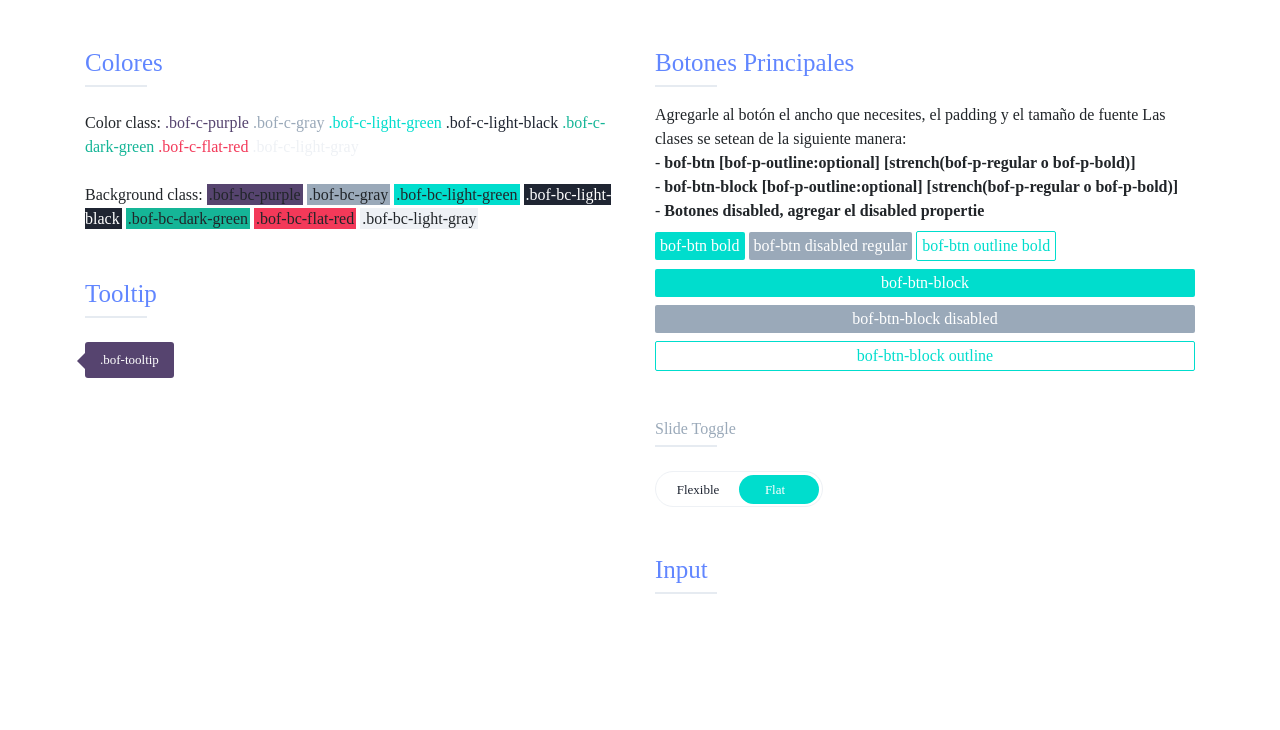
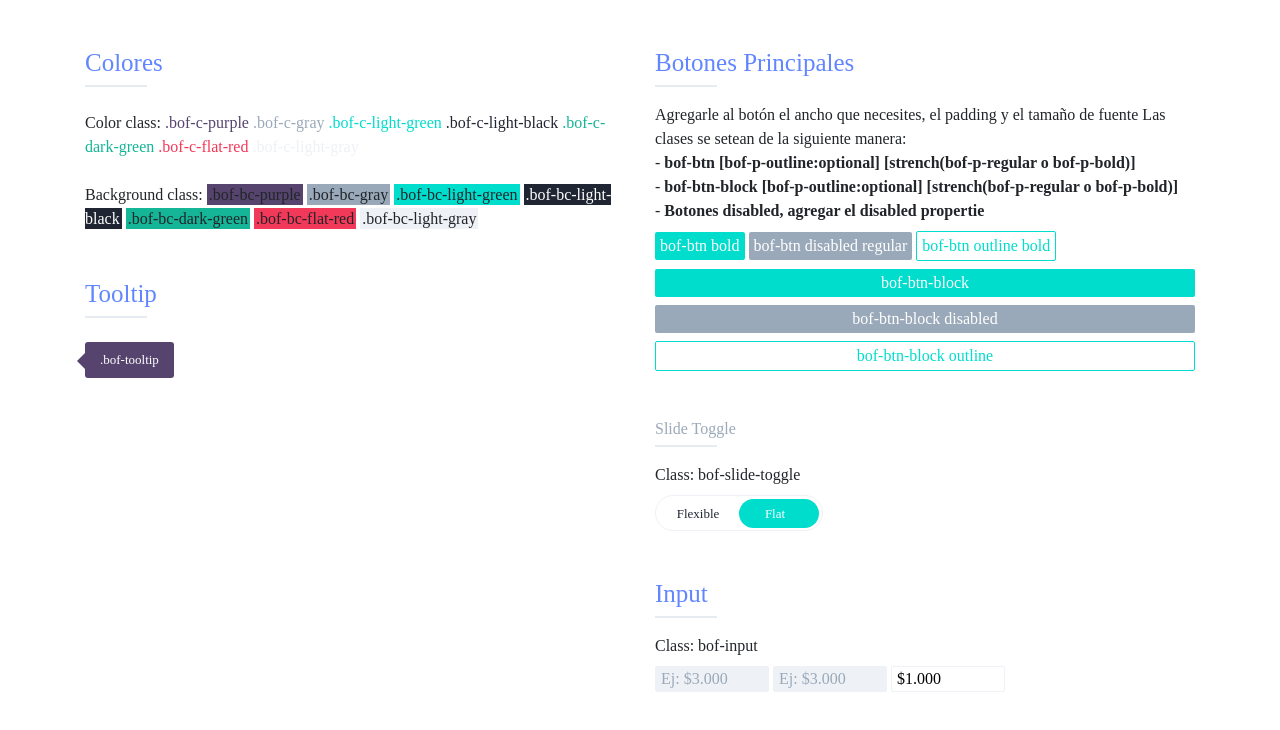
Before and after one commit to alonsovelez030/cms-styles-library, a website: page public/index.html in a window 1280 px wide. Drawn offline with nearby package versions, Linux system fonts and the light colour scheme; a web font is replaced by a local one.

Commit message:
input class

```diff
--- a/public/index.html
+++ b/public/index.html
@@ -70,8 +70,11 @@
                     </div>
                     <div class="mt-5">
                         <h2 class="bof-c-gray">Slide Toggle</h2>
-                        <hr>
-                        <div class="buttons mt-4">
+                        <hr class="mb-3">
+                        <span>
+                            Class: bof-slide-toggle
+                        </span>
+                        <div class="buttons mt-2">
                             <fieldset class="bof-slide-toggle">
                                 <input class="input-switch" id="switch" type="checkbox"/>
                                 <label for="switch"></label>
@@ -82,8 +85,14 @@
                     </div>
                     <div class="mt-5">
                         <h1>Input</h1>
-                        <hr>
-                        <div class="mt-4">
+                        <hr class="mb-3">
+                        <span>
+                            Class: bof-input
+                        </span>
+                        <div class="mt-2">
+                            <input type="text" class="bof-input" placeholder="Ej: $3.000" required>
+                            <input type="text" class="bof-input" placeholder="Ej: $3.000" autofocus required>
+                            <input type="text" class="bof-input" placeholder="Ej: $3.000" value="$1.000" required>
                         </div>
                     </div>
                 </div>
--- a/public/styles.css
+++ b/public/styles.css
@@ -14,3 +14,6 @@ hr{
     height: 20px;
     padding: 2px;
 }
+.bof-input{
+    max-width: 114px;
+}
--- a/sass-library/components/_buttons.scss
+++ b/sass-library/components/_buttons.scss
@@ -11,14 +11,14 @@
     &.bof-p-bold{
         font-family: 'Proxima Nova Alt Bold';
     }
+
     &.bof-p-outline {
         border: 1px solid $light-green;
         background-color: $white;
         color: $light-green;
     }
-    &.bof-p-outline:hover {
-        opacity: 1;
-    }
+    &.bof-p-outline:hover { opacity: 1; }
+
     &:hover{
         opacity: 0.5;
         transition: .1s all linear;
--- a/sass-library/components/_forms.scss
+++ b/sass-library/components/_forms.scss
@@ -0,0 +1,16 @@
+.bof-input {
+    background-color: $light-gray;
+    border: 1px solid $light-gray;
+    border-radius: 2px;
+    padding: 3px 5px;
+    outline: 0px;
+    box-shadow: none;
+    font-family: 'Proxima Nova Alt Regular';
+
+    &::placeholder{
+        color: $gray;
+    }
+    &:valid{
+        background-color: $white;
+    }
+}
--- a/sass-library/components/_slide_toggle.scss
+++ b/sass-library/components/_slide_toggle.scss
@@ -7,6 +7,7 @@
     background: #ffffff;
     padding: 0;
     font-size: 13px;
+    font-family: 'Proxima Nova Alt Regular'
 }
 
 .bof-slide-toggle:hover { border-color: #d5d5d5; }
```
Also changed, not shown: public/css/main.css, public/css/main.min.css.
